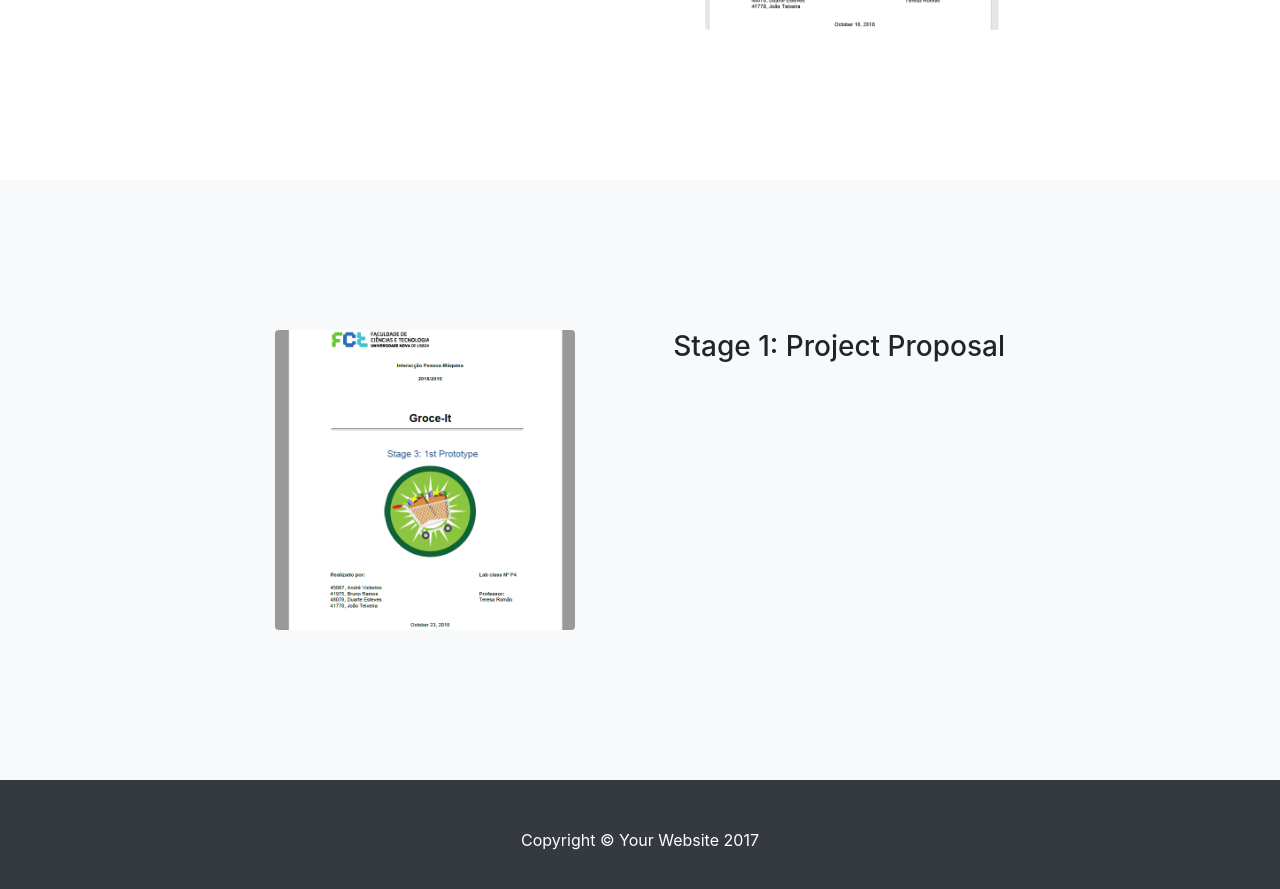
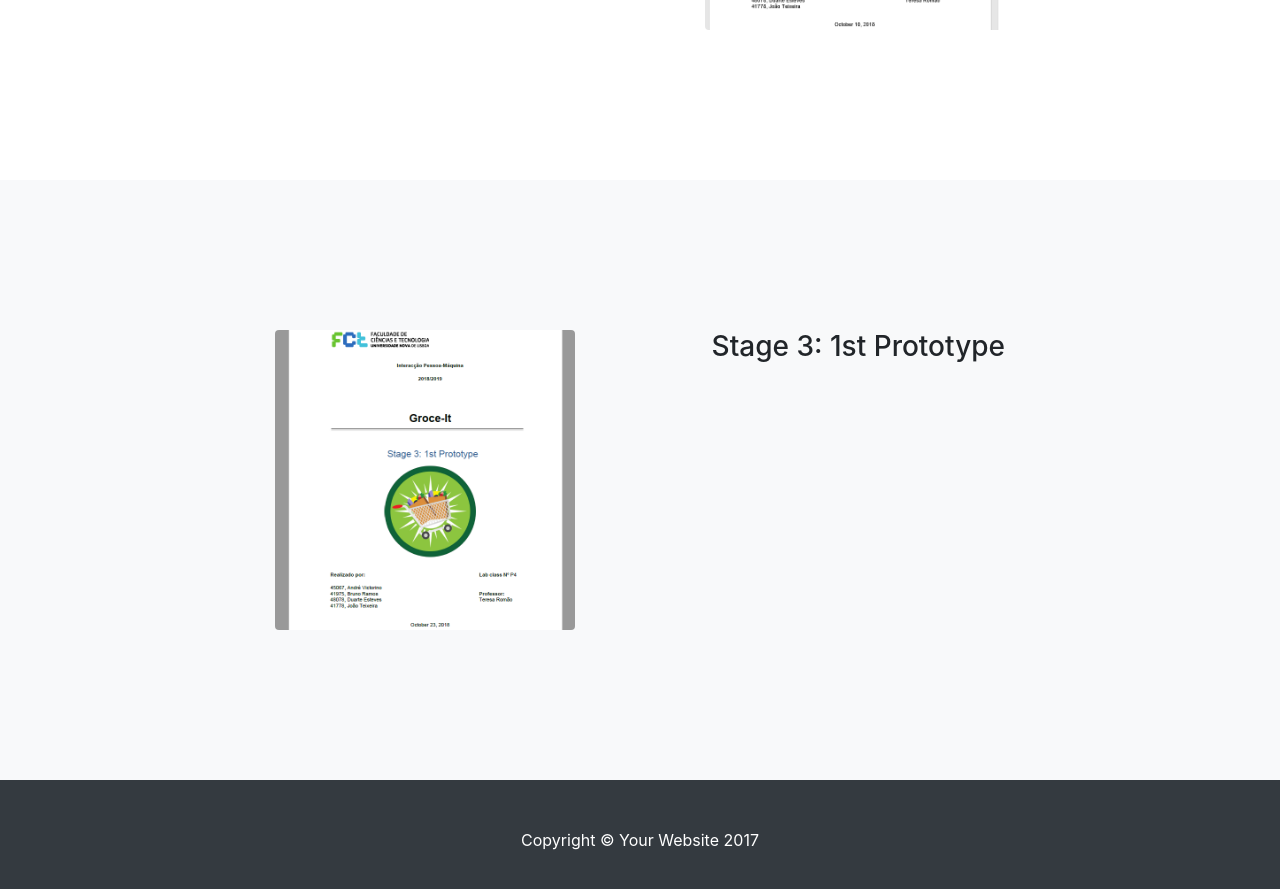
Before and after one commit to brno117/brno117.github.io, a Jekyll site: the page project/index.html, which Jekyll copies as it is, in a window 1280 px wide and 900 px high, scrolled down 1522 px. Shown: the top 889 px of the window. Built offline with Jekyll 4.4.1, drawn with Linux system fonts in a browser that asks for light colours; nearby versions of some CDN libraries; library files that are not in the unit come from our copies.

Commit message:
Update index.html

```diff
--- a/project/index.html
+++ b/project/index.html
@@ -82,14 +82,14 @@
       </div>
     </section>
 
-    <section id="stage1" class="bg-light">
+    <section id="stage3" class="bg-light">
       <div class="container">
         <div class="row">
           <div class="col-md-8 mx-auto">
             <a href="https://drive.google.com/open?id=1MGzph3uihcQRTrkHZ0j-0hV4c3mYZkC7">
           <img src="Phase3.png" class="rounded img-fluid" width="300" alt="Stage 1">
         </a>
-	      <h3 class="float-md-right">Stage 1: Project Proposal</h3>
+	      <h3 class="float-md-right">Stage 3: 1st Prototype</h3>
           </div>
         </div>
       </div>
```
